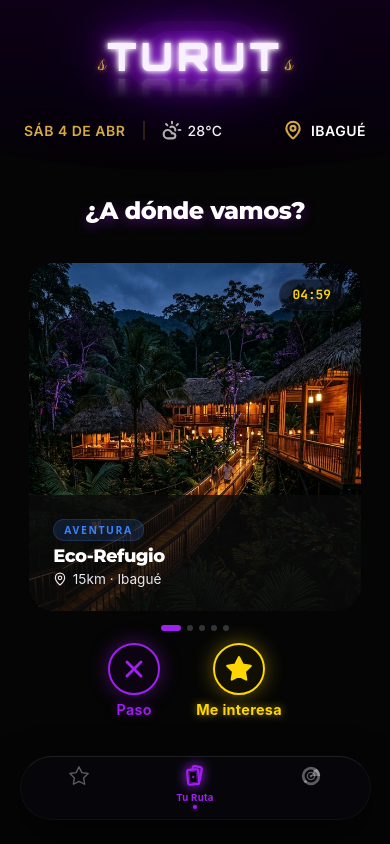
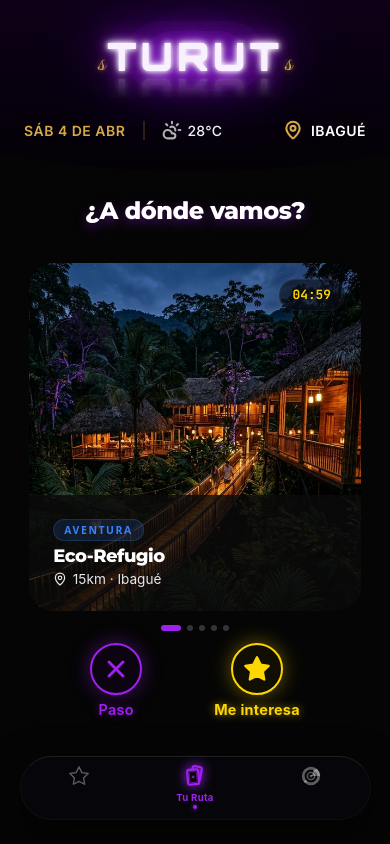
Before and after one commit to desarrollolabtur1-beep/TURUT, a React Native app in the folder frontend/: screen / in a window 390 px wide. Built offline with nearby package versions, Linux system fonts and the light colour scheme.

Commit message:
UI: Ajustar posición de botón 'Me interesa' más a la derecha

```diff
--- a/frontend/src/components/swipe/SwipeControls.tsx
+++ b/frontend/src/components/swipe/SwipeControls.tsx
@@ -38,7 +38,7 @@ export const SwipeControls: React.FC<SwipeControlsProps> = ({ onReject, onMatch
       </TouchableOpacity>
 
       {/* Match */}
-      <TouchableOpacity style={styles.btn} onPress={onMatch} activeOpacity={0.8}>
+      <TouchableOpacity style={[styles.btn, { marginLeft: 36 }]} onPress={onMatch} activeOpacity={0.8}>
         <View style={[styles.iconWrapper, styles.matchIcon]}>
           <View style={{ color: colors.secondary } as any}>
             <StarIcon />
```
